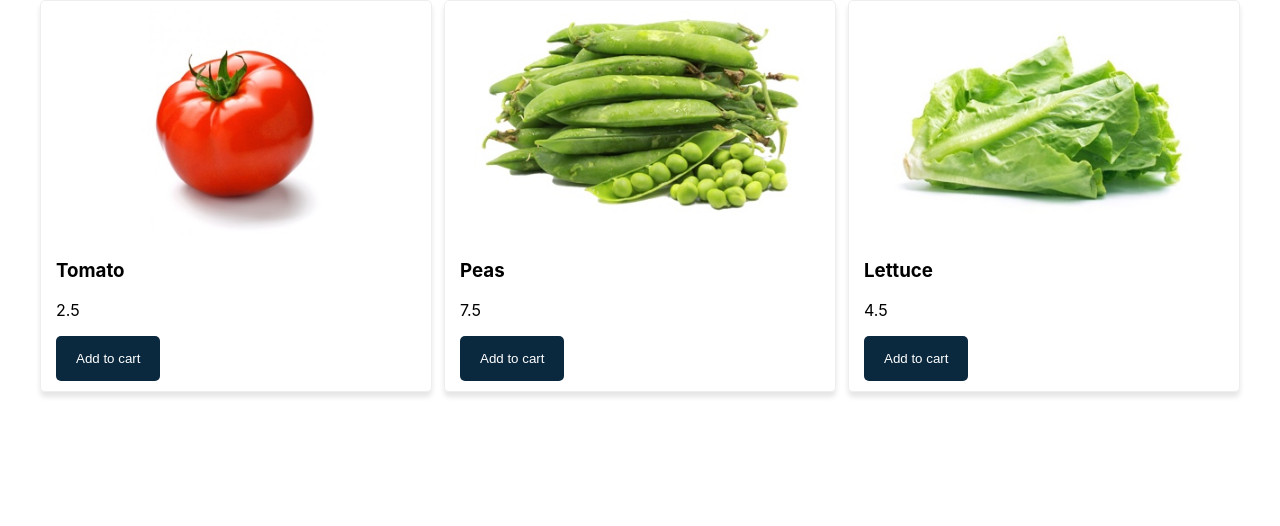
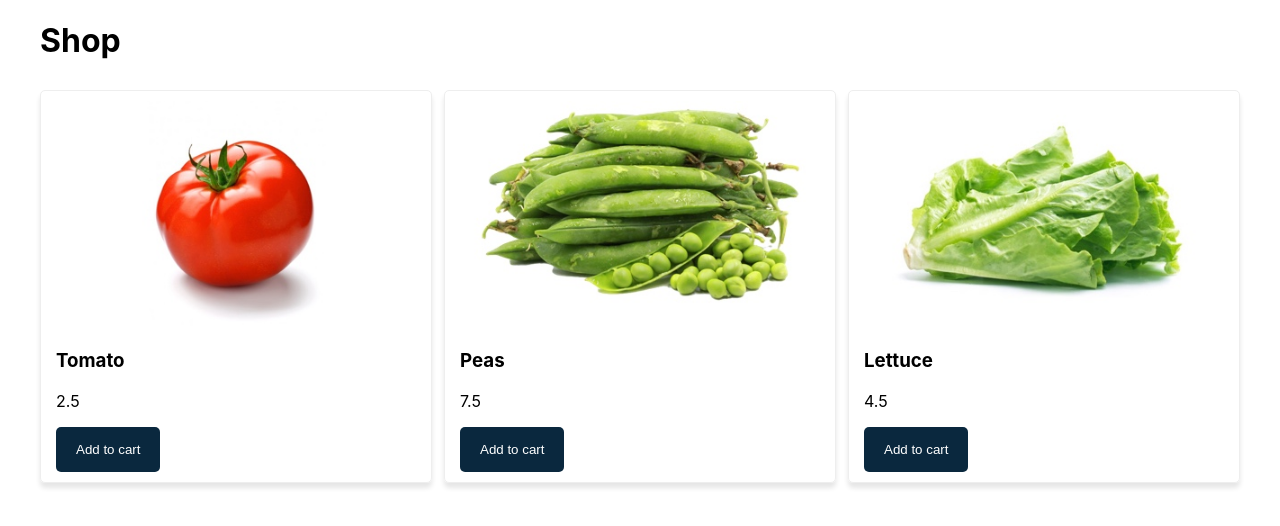
Before and after one commit to torresebas/BrunoShop, a React (Create React App) app: page / in a window 1280 px wide. Shown: the top 526 px of the page. Built offline with nearby package versions, Linux system fonts and the light colour scheme.

Commit message:
Title Component

```diff
--- a/src/App.js
+++ b/src/App.js
@@ -2,6 +2,7 @@
 import Products from "./components/Products";
 
 import Layout from "./components/Layout";
+import Title from "./components/Title";
 
 class App extends Component {
   state = {
@@ -15,6 +16,7 @@
     return (
       <div>
         <Layout>
+          <Title/>
           <Products
             products={this.state.products}
             addToCart={() => console.log("Do nothing")}
--- /dev/null
+++ b/src/components/Title.js
@@ -0,0 +1,15 @@
+import { Component } from "react";
+
+const styles = {
+  title:{
+    marginBottom:'30px'
+  }
+}
+
+class Title extends Component {
+  render() {
+    return <h1 style={styles.title}>Shop</h1>;
+  }
+}
+
+export default Title;
```
